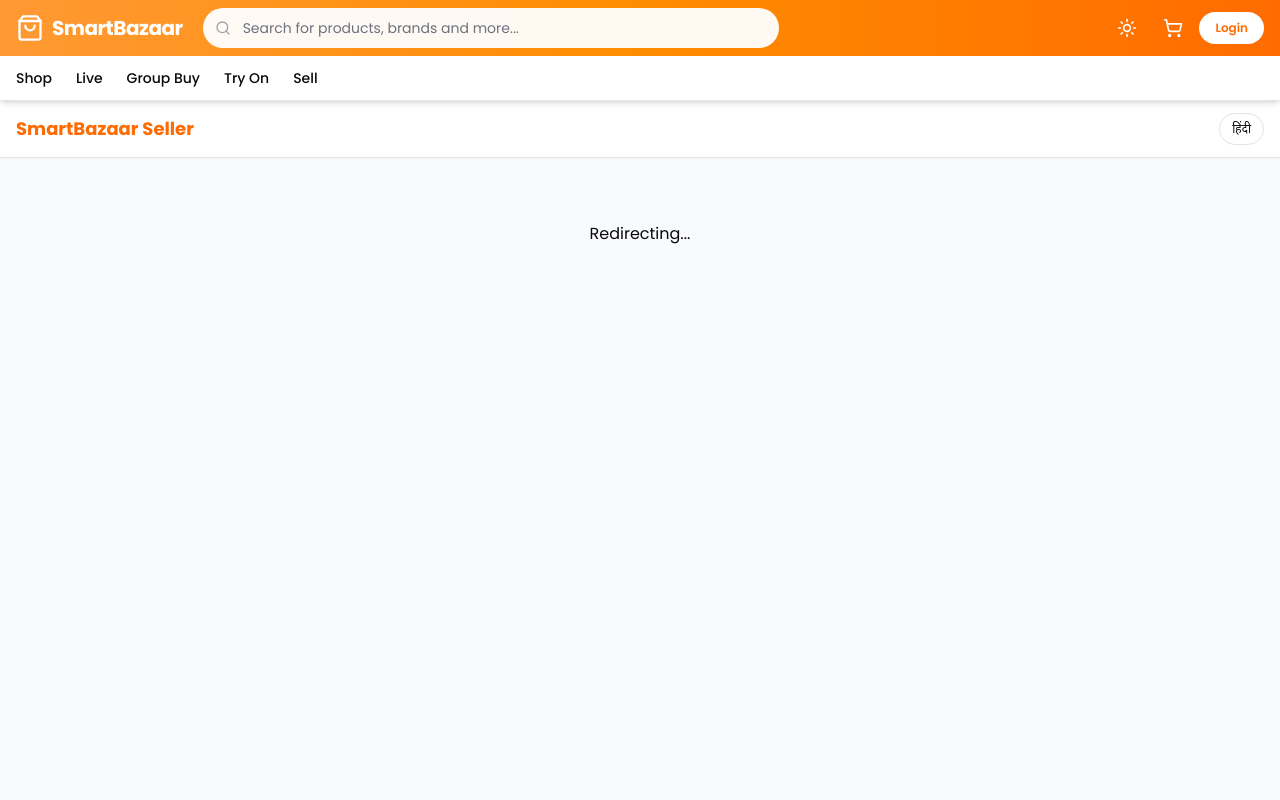
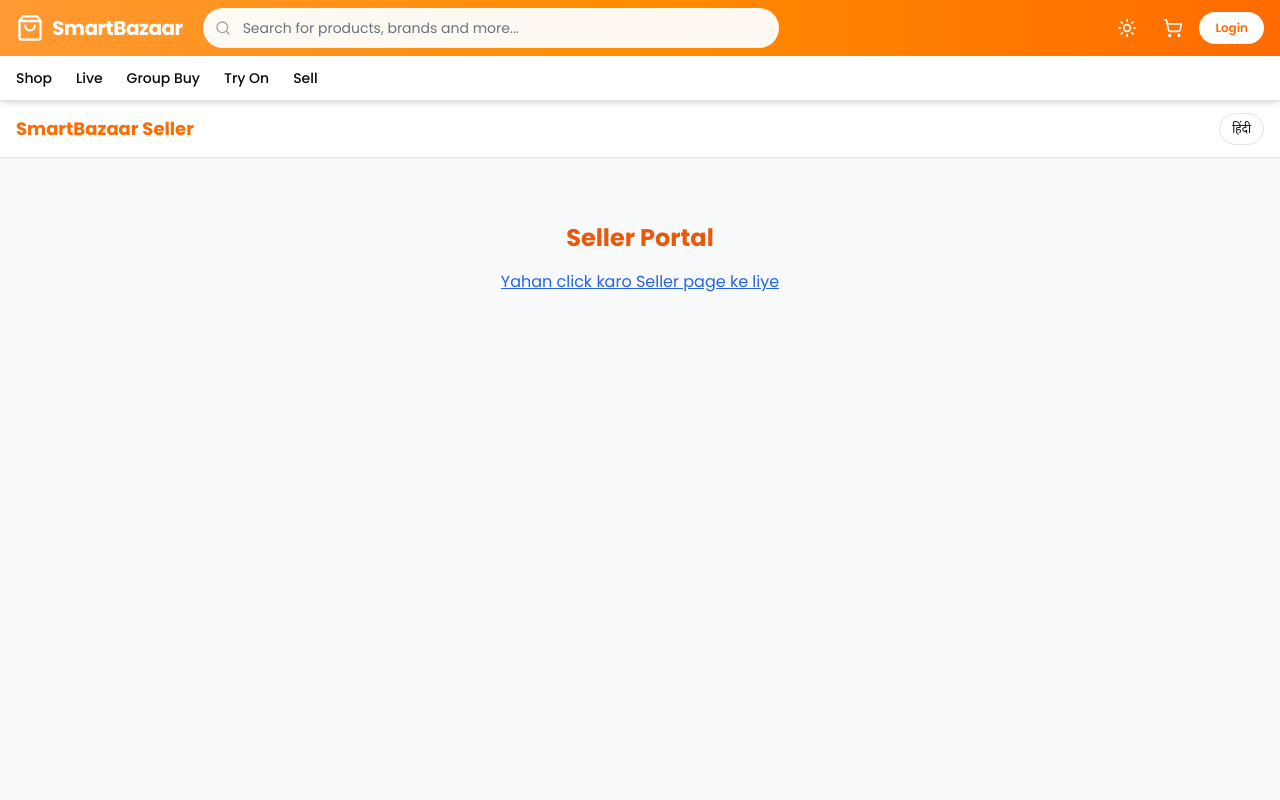
Before and after one commit to noimnotanshul/SmartBazaar, a Next.js app: page /seller/dashboard in a window 1280 px wide. Before the commit this address had no page. Shown: the top 800 px of the page. Built offline with nearby package versions, Linux system fonts and the light colour scheme.

Commit message:
Update seller-dashboard.tsx

```diff
--- a/components/seller/seller-dashboard.tsx
+++ b/components/seller/seller-dashboard.tsx
@@ -1,12 +1,14 @@
 "use client"
 
-import { useEffect } from "react"
-import { useRouter } from "next/navigation"
-
 export function SellerDashboard() {
-  const router = useRouter()
-  useEffect(() => {
-    router.replace("/seller")
-  }, [router])
-  return <div className="p-10 text-center">Redirecting...</div>
+  return (
+    <div className="p-10 text-center">
+      <h1 className="text-2xl font-bold text-orange-600">Seller Portal</h1>
+      <p className="mt-4">
+        <a href="/seller" className="text-blue-600 underline">
+          Yahan click karo Seller page ke liye
+        </a>
+      </p>
+    </div>
+  )
 }
```
